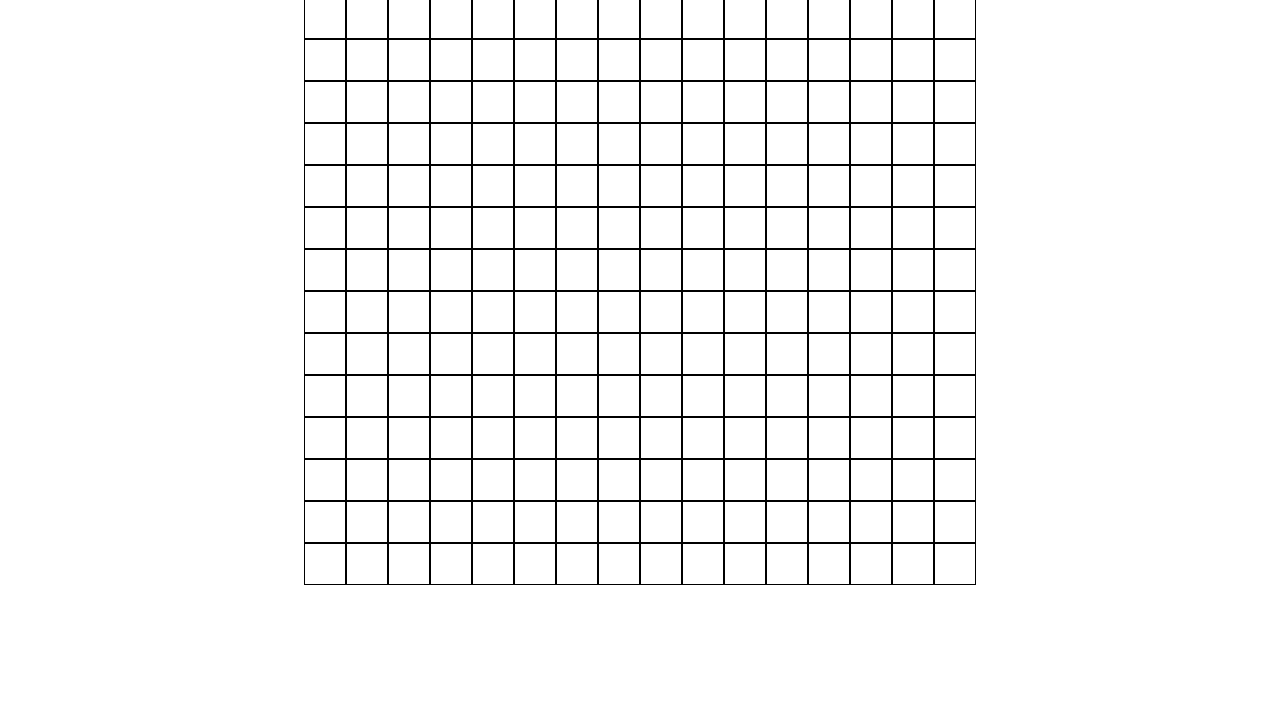
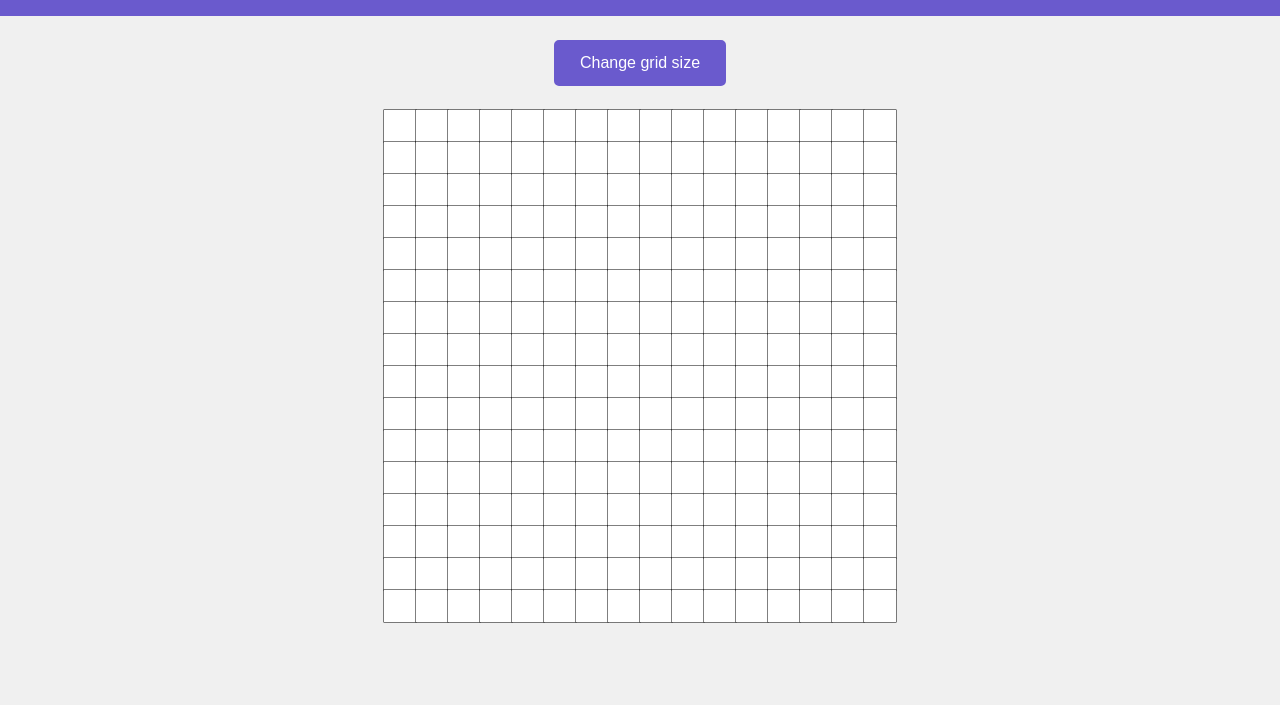
Before and after one commit to CalinCCh/etch-a-sketch, a plain HTML site: page index.html in a window 1280 px wide. Shown: the part 95-800 px from the top of the page. Drawn offline with nearby package versions, Linux system fonts and the light colour scheme.

Commit message:
App now functional, need to do the rainbow mode and some retouches

```diff
--- a/index.html
+++ b/index.html
@@ -3,13 +3,16 @@
   <head>
     <meta charset="UTF-8" />
     <meta name="viewport" content="width=device-width, initial-scale=1.0" />
-    <link rel="stylesheet" href="style.css">
-    <title>Document</title>
+    <link rel="stylesheet" href="style.css" />
+    <title>Etch a Sketch</title>
   </head>
   <body>
-  <div id="squares">
+    <div class="header">
+      <p>Etch-a-Sketch</p>
+    </div>
+    <button id="changeSize">Change grid size</button>
+    <div id="squares"></div>
 
-  </div>
-  <script src="javascript.js"></script>
+    <script src="javascript.js"></script>
   </body>
 </html>
--- a/javascript.js
+++ b/javascript.js
@@ -1,23 +1,41 @@
 const squaresContainer = document.querySelector("#squares");
+const squareWidth = squaresContainer.offsetWidth;
 
+const changeSize = document.querySelector("#changeSize");
 
-
-
+changeSize.addEventListener("click", function () {
+  let newSize = prompt("Enter new grid size(1-100)");
+  if (newSize !== null) {
+    newSize = parseInt(newSize);
+    if (newSize > 0 && newSize <= 100) {
+      makeRowsAndColumns(newSize);
+    } else {
+      alert("Please enter a number between 1-100");
+    }
+  }
+});
 
 function makeRowsAndColumns(size) {
-    for (let i = 0; i <size; i++) {
-        let row = document.createElement("div");
-        for (let j = 0; j<size; j++) {
-            let square = document.createElement("div");
-            square.style.border="1px solid black";
-            square.style.padding="20px";
-            square.style.boxSizing = "border-box";
-            row.appendChild(square);
-        }
-        squaresContainer.appendChild(row);
+  squaresContainer.innerHTML = "";
+  const squareSize = squareWidth / size;
+  for (let i = 0; i < size; i++) {
+    let row = document.createElement("div");
+
+    for (let j = 0; j < size; j++) {
+      let square = document.createElement("div");
+
+      square.classList.add("square");
+      square.style.width = `${squareSize}px`;
+      square.style.height = `${squareSize}px`;
+
+      square.addEventListener("mouseover", (event) => {
+        square.style.backgroundColor = "red";
+      });
+
+      row.appendChild(square);
     }
+    squaresContainer.appendChild(row);
+  }
 }
 
-
-
 makeRowsAndColumns(16);
--- a/style.css
+++ b/style.css
@@ -1,11 +1,48 @@
+@import url("https://fonts.googleapis.com/css2?family=Oswald:wght@200..700&display=swap");
+
 body {
-    display: flex;
-    align-content: center;
-    justify-content: center;
+  display: flex;
+  flex-direction: column;
+  align-items: center;
+  width: 100%;
+  height: 100vh;
+  margin: 0;
+  background-color: #f0f0f0;
+  color: white;
+  font-family: "Oswald";
 }
 
+.header {
+  width: 100%;
+  flex-shrink: 0;
+  background-color: slateblue;
+  text-align: center;
+  font-size: 2rem;
+}
+
+button {
+  display: block;
+  padding: 1.5vh 3vh; /* Añade relleno vertical y horizontal */
+  margin: 3vh;
+  background-color: slateblue; /* Color de fondo verde */
+  color: white; /* Color del texto blanco */
+  border: 2px solid slateblue; /* Sin borde */
+  border-radius: 5px; /* Bordes redondeados */
+  font-size: 1rem; /* Tamaño de fuente */
+  cursor: pointer; /* Cambia el cursor al pasar sobre el botón */
+}
 
 #squares {
-    display: flex;
-    flex-wrap: wrap;
+  display: flex;
+  flex-shrink: 0;
+  justify-content: center; /* Centra el contenido horizontalmente dentro del contenedor */
+  align-items: center; /* Centra el contenido verticalmente dentro del contenedor */
+  width: 40%; /* Define un ancho en porcentaje */
 }
+
+.square {
+  box-sizing: border-box;
+  box-shadow: 0 0 0 0.5px black;
+
+  background-color: white;
+}
```
